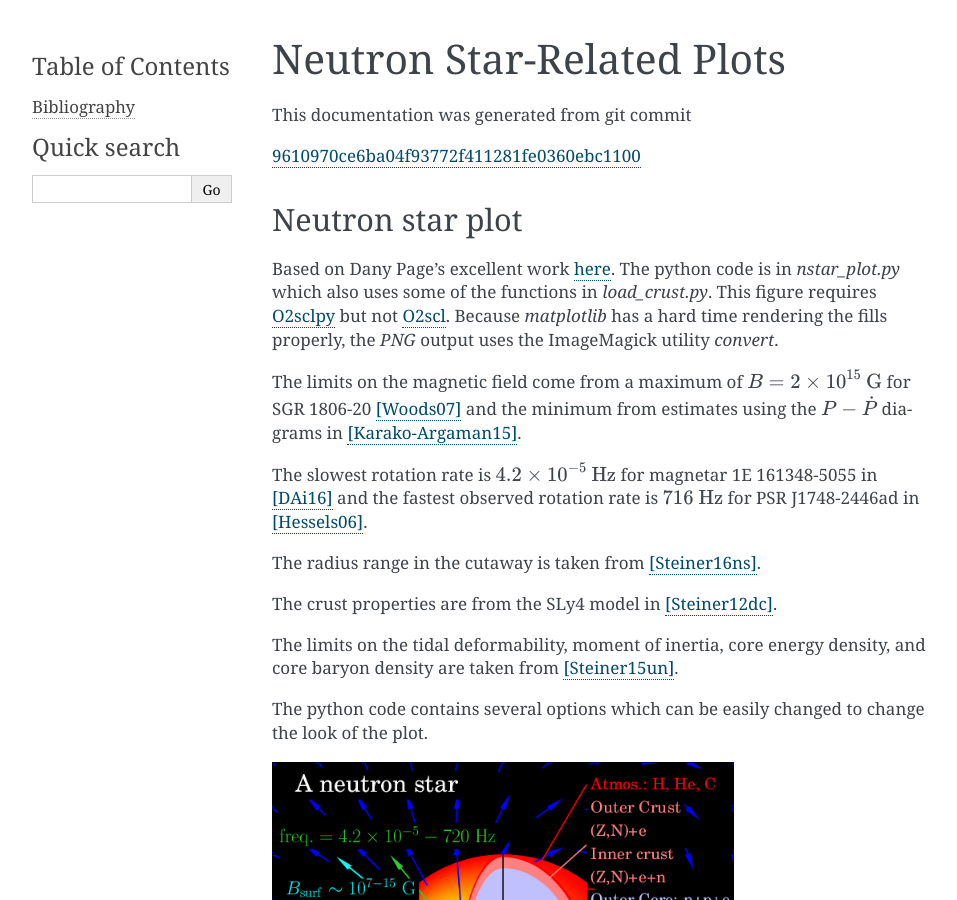
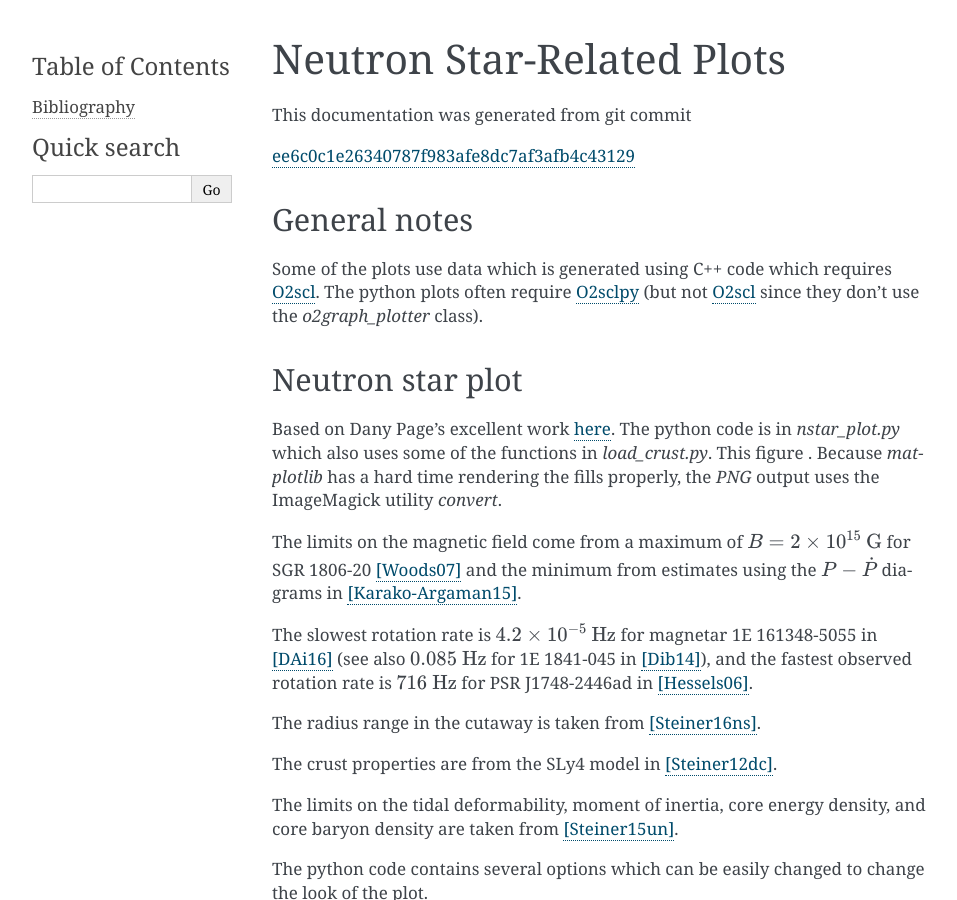
Before and after one commit to awsteiner/nstar-plot, a Sphinx documentation site: the page built from sphinx/index.rst, in a window 1280 px wide and 900 px high. Shown: the whole window, without its empty margins (148-1105 px from the left). Built offline with Sphinx 7.4.7, drawn with Linux system fonts in a browser that asks for light colours; some of the changed text lies outside the part shown.

Commit message:
Updated docs.

```diff
--- a/sphinx/commit.rst
+++ b/sphinx/commit.rst
@@ -1 +1 @@
-`9610970ce6ba04f93772f411281fe0360ebc1100 <http://github.com/awsteiner/nstar-plot/tree/9610970ce6ba04f93772f411281fe0360ebc1100>`_
+`ee6c0c1e26340787f983afe8dc7af3afb4c43129 <http://github.com/awsteiner/nstar-plot/tree/ee6c0c1e26340787f983afe8dc7af3afb4c43129>`_
--- a/sphinx/index.rst
+++ b/sphinx/index.rst
@@ -5,17 +5,25 @@ This documentation was generated from git commit
 
 .. include:: commit.rst
 
+General notes
+-------------
+
+Some of the plots use data which is generated using C++ code which
+requires `O2scl <https://isospin.roam.utk.edu/static/code/o2scl>`_.
+The python plots often require `O2sclpy
+<https://isospin.roam.utk.edu/static/code/o2sclpy>`_ (but not `O2scl
+<https://isospin.roam.utk.edu/static/code/o2scl>`_ since they
+don't use the `o2graph_plotter` class).
+
 Neutron star plot
 -----------------
 
 Based on Dany Page's excellent work `here
 <http://www.astroscu.unam.mx/neutrones/home.html>`_. The python code
 is in `nstar_plot.py` which also uses some of the functions in
-`load_crust.py`. This figure requires `O2sclpy
-<https://isospin.roam.utk.edu/static/code/o2sclpy>`_ but not `O2scl
-<https://isospin.roam.utk.edu/static/code/o2scl>`_. Because
-`matplotlib` has a hard time rendering the fills properly, the `PNG`
-output uses the ImageMagick utility `convert`.
+`load_crust.py`. This figure . Because `matplotlib` has a hard time
+rendering the fills properly, the `PNG` output uses the ImageMagick
+utility `convert`.
 
 The limits on the magnetic field come from a maximum
 of :math:`B=2 \times 10^{15}~\mathrm{G}` for
@@ -23,9 +31,10 @@ SGR 1806-20 [Woods07]_ and the minimum from estimates
 using the :math:`P-\dot{P}` diagrams in [Karako-Argaman15]_.
 
 The slowest rotation rate is :math:`4.2 \times 10^{-5}~\mathrm{Hz}`
-for magnetar 1E 161348-5055 in [DAi16]_ and the fastest observed
-rotation rate is :math:`716~\mathrm{Hz}` for PSR J1748-2446ad in
-[Hessels06]_.
+for magnetar 1E 161348-5055 in [DAi16]_ (see also
+:math:`0.085~\mathrm{Hz}` for 1E 1841-045 in [Dib14]_), and the
+fastest observed rotation rate is :math:`716~\mathrm{Hz}` for PSR
+J1748-2446ad in [Hessels06]_.
 
 The radius range in the cutaway is taken from [Steiner16ns]_.
 
--- a/sphinx/static/refs.bib
+++ b/sphinx/static/refs.bib
@@ -101,15 +101,31 @@
   url =		 {https://doi.org/10.1126/science.1123430}
 }
 
+@Misc{Ivans17,
+  author =	 {Ivans, Inese},
+  year =	 2017,
+  title =	 {Web page: Origins of the Elements},
+  url =		 {http://cosmic-origins.org/}
+}
+
+@Misc{Johnson17,
+  author =	 {Johnson, Jennifer},
+  title =	 {Web page: Origin of the Elements in the Solar System
+                  },
+  year =	 2017,
+  url =
+                  {http://blog.sdss.org/2017/01/09/origin-of-the-elements-in-the-solar-system/}
+}
+
 @Article{Karako-Argaman15,
   author =	 {Karako-Argaman, C. and Kaspi, V. M. and Lynch, R. S.
                   and Hessels, J. W. T. and Kondratiev, V. I. and
                   McLaughlin, M. A. and Ransom, S. M. and Archibald,
-		  A. M. and
-                  Boyles, J. and Jenet, F. A. and Kaplan, D. L. and
-                  Levin, L. and Lorimer, D. R. and Madsen, E. C. and
-                  Roberts, M. S. E. and Siemens, X. and Stairs, I. H. and
-                  Stovall, K. and Swiggum, J. K. and van Leeuwen, J.},
+                  A. M. and Boyles, J. and Jenet, F. A. and Kaplan, D.
+                  L. and Levin, L. and Lorimer, D. R. and Madsen, E.
+                  C. and Roberts, M. S. E. and Siemens, X. and Stairs,
+                  I. H. and Stovall, K. and Swiggum, J. K. and van
+                  Leeuwen, J.},
   title =	 {Discovery and Follow-up of Rotating Radio Transients
                   with the Green Bank and LOFAR Telescopes},
   journal =	 {Astrophys. J.},
@@ -120,6 +136,17 @@
   doi =		 {10.1088/0004-637X/809/1/67},
   eprint =	 {1503.05170},
   url =		 {https://doi.org/10.1088/0004-637X/809/1/67}
+}
+
+@Article{Lodders03,
+  author =	 {Lodders, Katharina},
+  title =	 {SOLAR SYSTEM ABUNDANCES AND CONDENSATION
+                  TEMPERATURES OF THE ELEMENTS},
+  journal =	 {Astrophys. J.},
+  year =	 2003,
+  volume =	 591,
+  pages =	 {1220-1247},
+  url =		 {https://dx.doi.org/10.1086/375492}
 }
 
 @Article{Page09ne,
@@ -255,3 +282,14 @@
   year =	 2007,
   url =		 {https://doi.org/10.1086/507459}
 }
+
+@Article{Simmerer04,
+  author = 	 {Simmerer, Jennifer and Sneden, Christopher and Cowan, John J. and Collier, Jason and Woolf, Vincent M. and Lawler, James E.},
+  title = 	 {The Rise of the S-process in the Galaxy},
+  journal = 	 {Astrophys. J},
+  year = 	 2004,
+  volume = 	 617,
+  pages = 	 {1091-1114},
+  month = 	 {Dec},
+  url={https://dx.doi.org/10.1086/424504}
+}
```
Also changed, not shown: other parts of sphinx/index.rst (+4 -2 lines), sphinx/bib.rst (+17 -0 lines).
